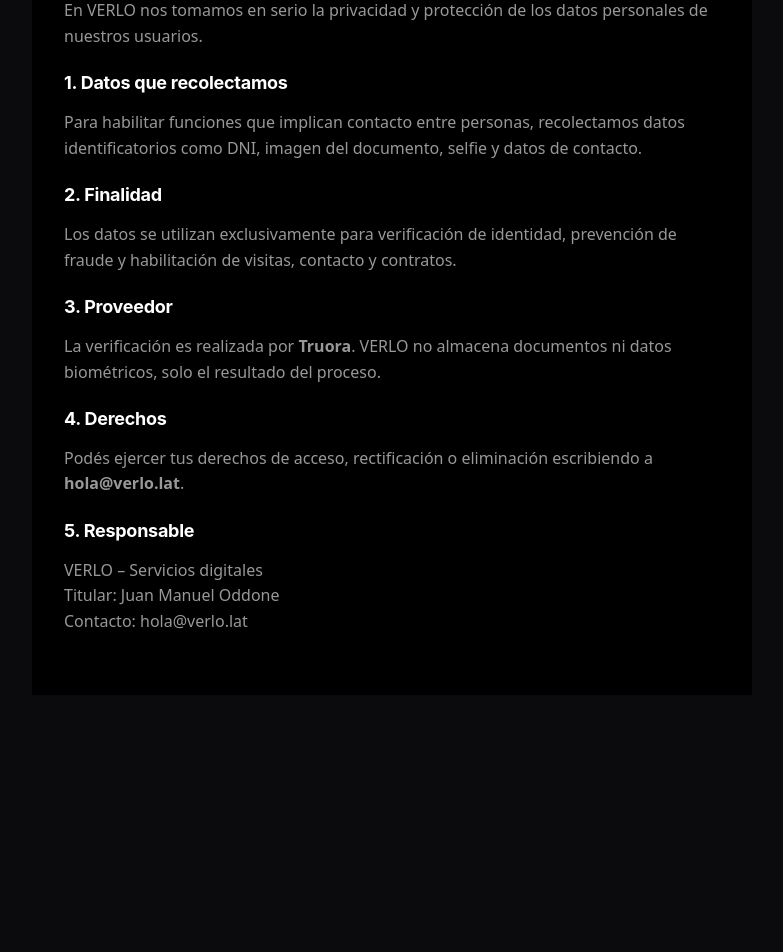
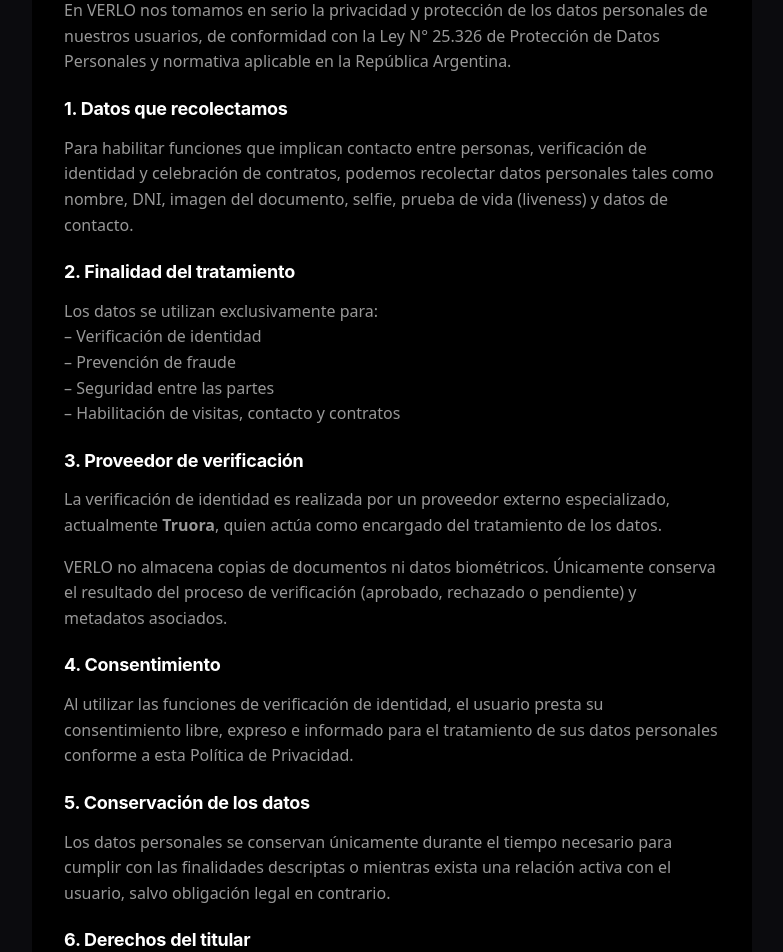
Before and after one commit to rentverlo-dotcom/verlo, a Next.js app: page /privacidad in a window 1280 px wide. Shown: the part 160-1112 px from the top of the page, without its empty margins (248-1031 px from the left). Before the commit the page ends 855 px from the top, so only its background shows below. Built offline with nearby package versions, Linux system fonts and the light colour scheme.

Commit message:
Update page.tsx

```diff
--- a/app/privacidad/page.tsx
+++ b/app/privacidad/page.tsx
@@ -8,35 +8,62 @@ export default function PrivacidadPage() {
 
       <p style={p}>
         En VERLO nos tomamos en serio la privacidad y protección de los datos
-        personales de nuestros usuarios.
+        personales de nuestros usuarios, de conformidad con la Ley N° 25.326 de
+        Protección de Datos Personales y normativa aplicable en la República
+        Argentina.
       </p>
 
       <h2 style={h2}>1. Datos que recolectamos</h2>
       <p style={p}>
         Para habilitar funciones que implican contacto entre personas,
-        recolectamos datos identificatorios como DNI, imagen del documento,
-        selfie y datos de contacto.
+        verificación de identidad y celebración de contratos, podemos
+        recolectar datos personales tales como nombre, DNI, imagen del
+        documento, selfie, prueba de vida (liveness) y datos de contacto.
       </p>
 
-      <h2 style={h2}>2. Finalidad</h2>
+      <h2 style={h2}>2. Finalidad del tratamiento</h2>
       <p style={p}>
-        Los datos se utilizan exclusivamente para verificación de identidad,
-        prevención de fraude y habilitación de visitas, contacto y contratos.
+        Los datos se utilizan exclusivamente para:
+        <br />– Verificación de identidad
+        <br />– Prevención de fraude
+        <br />– Seguridad entre las partes
+        <br />– Habilitación de visitas, contacto y contratos
       </p>
 
-      <h2 style={h2}>3. Proveedor</h2>
+      <h2 style={h2}>3. Proveedor de verificación</h2>
       <p style={p}>
-        La verificación es realizada por <strong>Truora</strong>. VERLO no almacena
-        documentos ni datos biométricos, solo el resultado del proceso.
+        La verificación de identidad es realizada por un proveedor externo
+        especializado, actualmente <strong>Truora</strong>, quien actúa como
+        encargado del tratamiento de los datos.
+      </p>
+      <p style={p}>
+        VERLO no almacena copias de documentos ni datos biométricos. Únicamente
+        conserva el resultado del proceso de verificación (aprobado, rechazado
+        o pendiente) y metadatos asociados.
       </p>
 
-      <h2 style={h2}>4. Derechos</h2>
+      <h2 style={h2}>4. Consentimiento</h2>
       <p style={p}>
-        Podés ejercer tus derechos de acceso, rectificación o eliminación
-        escribiendo a <strong>hola@verlo.lat</strong>.
+        Al utilizar las funciones de verificación de identidad, el usuario
+        presta su consentimiento libre, expreso e informado para el tratamiento
+        de sus datos personales conforme a esta Política de Privacidad.
       </p>
 
-      <h2 style={h2}>5. Responsable</h2>
+      <h2 style={h2}>5. Conservación de los datos</h2>
+      <p style={p}>
+        Los datos personales se conservan únicamente durante el tiempo
+        necesario para cumplir con las finalidades descriptas o mientras exista
+        una relación activa con el usuario, salvo obligación legal en contrario.
+      </p>
+
+      <h2 style={h2}>6. Derechos del titular</h2>
+      <p style={p}>
+        El titular de los datos puede ejercer sus derechos de acceso,
+        rectificación, actualización o supresión conforme al artículo 14 de la
+        Ley 25.326, escribiendo a <strong>hola@verlo.lat</strong>.
+      </p>
+
+      <h2 style={h2}>7. Responsable del tratamiento</h2>
       <p style={p}>
         VERLO – Servicios digitales<br />
         Titular: Juan Manuel Oddone<br />
```
